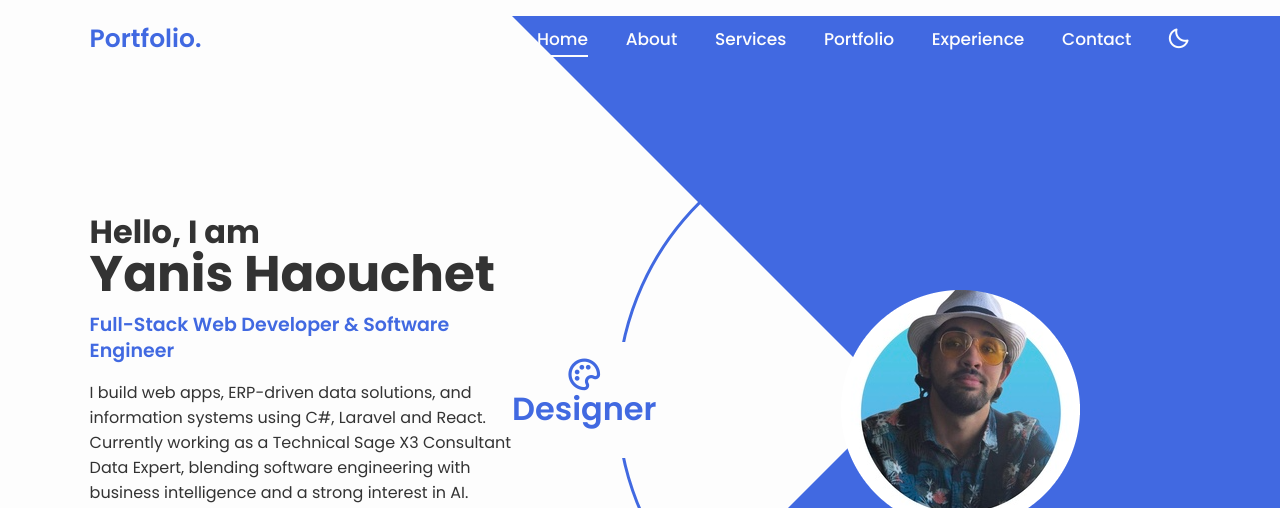
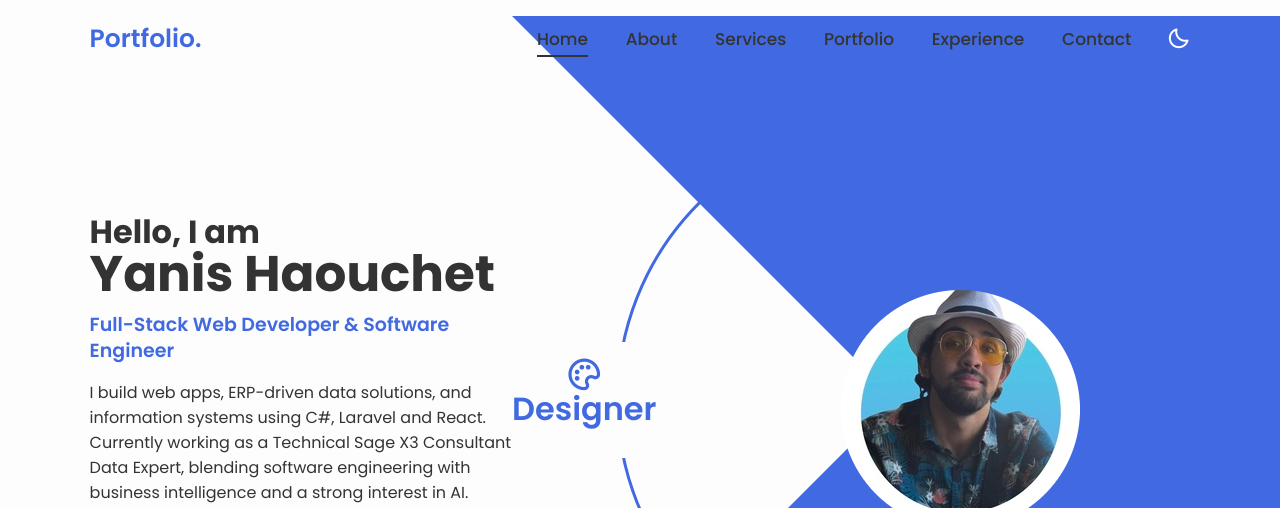
Before and after one commit to Yanis-HAOUCHET/Portfolio, a plain HTML site: page index.html in a window 1280 px wide. Shown: the top 508 px of the page. Drawn offline with nearby package versions, Linux system fonts and the light colour scheme.

```diff
--- a/css/style.css
+++ b/css/style.css
@@ -171,7 +171,7 @@
 .navbar a {
     position: relative;
     font-size: 1.7rem;
-    color: var(--white-color);
+    color: var(--text-color);
     font-weight: 500;
     margin-right: 3.5rem;
 }
@@ -182,7 +182,7 @@
     bottom: -6px;
     width: 100%;
     height: .2rem;
-    background: var(--white-color);
+    background: var(--text-color);
 }
 
 .header.sticky .navbar a::before{
```
